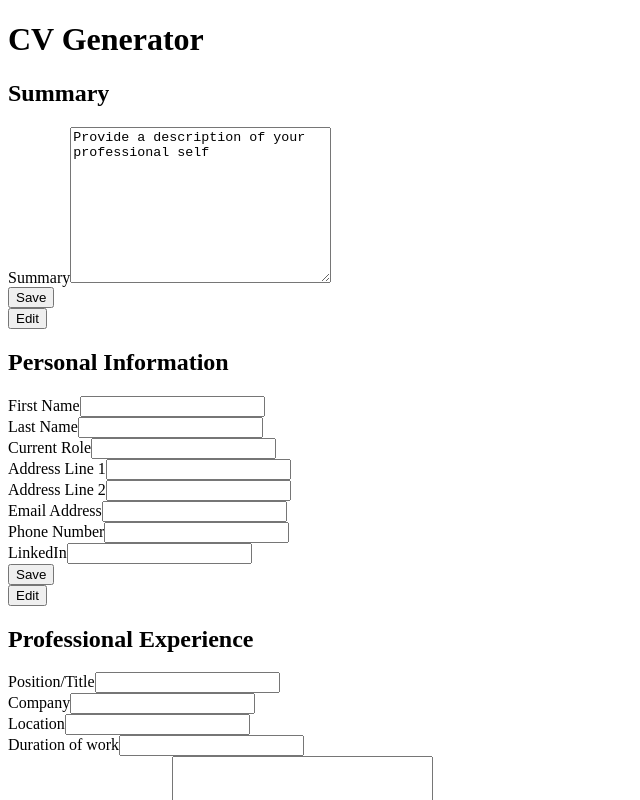
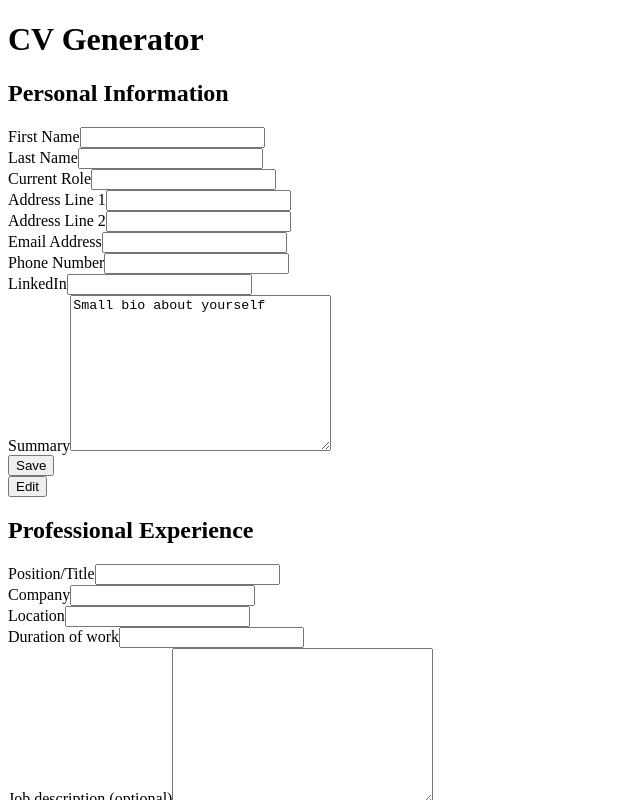
Before and after one commit to daniel-moderiano/cv-application, a React (Create React App) app: page / in a window 1280 px wide. Shown: the top 800 px of the page, without its empty margins (0-640 px from the left). Built offline with nearby package versions, Linux system fonts and the light colour scheme.

Commit message:
Move summary textarea to personalInfo.js and remove summaryForm.js

```diff
--- a/src/components/Main.js
+++ b/src/components/Main.js
@@ -1,7 +1,6 @@
 import React, { Component } from "react";
 import ResumeSection from "./ResumeSection";
 import Field from "./Field";
-import SummaryForm from "./SummaryForm";
 import PersonalInfoForm from "./PersonalInfoForm";
 import ProfessionalExpForm from "./ProfessionalExpForm";
 import EducationForm from "./EducationForm";
@@ -12,7 +11,6 @@ class Main extends Component {
     super(props);
 
     this.state = {
-      summary: {},
       personalInfo: {},
       professionalExp: {},
       education: {},
@@ -33,8 +31,6 @@ class Main extends Component {
     return (
       <main className="main">
 
-        <SummaryForm title={'Summary'} onSave={this.handleFormData}/>
-
         <PersonalInfoForm title={'Personal Information'} onSave={this.handleFormData} />
 
         <ProfessionalExpForm title={'Professional Experience'} onSave={this.handleFormData} />
--- a/src/components/PersonalInfoForm.js
+++ b/src/components/PersonalInfoForm.js
@@ -15,6 +15,7 @@ class PersonalInfoForm extends Component {
       email: "",
       phone: "",
       linkedin: "",
+      summary: "Small bio about yourself",
       disabled: false,
     };
 
@@ -118,6 +119,11 @@ class PersonalInfoForm extends Component {
               onChange={this.handleChange}
               disabled={this.state.disabled}
             />
+
+            <div className="field">
+              <label htmlFor="summary">Summary</label>
+              <textarea name="summary" id="summary" cols="30" rows="10" value={this.state.summary} onChange={this.handleChange} disabled={this.state.disabled}></textarea>
+            </div>
             <button type="submit">Save</button>
           </form>
           <button type="button" onClick={this.handleEdit}>Edit</button>
--- a/src/components/SummaryForm.js
+++ /dev/null
@@ -1,49 +0,0 @@
-import React, { Component } from "react";
-import ResumeSection from "./ResumeSection";
-
-class SummaryForm extends Component {
-  constructor(props) {
-    super(props);
-
-    this.state = {
-      summary: "Provide a description of your professional self",
-      disabled: false,
-    };
-
-    // Bind all methods
-    this.handleChange = this.handleChange.bind(this);
-    this.handleSubmit = this.handleSubmit.bind(this);
-    this.handleEdit = this.handleEdit.bind(this);
-
-  };
-
-  handleChange(event) {
-    this.setState({ [event.target.name]: event.target.value });
-  }
-
-  handleSubmit(event) {
-    event.preventDefault();
-    this.setState({ disabled: true });
-  }
-
-  handleEdit() {
-    this.setState({ disabled: false });
-  }
-
-  render() {
-    return (
-      <ResumeSection title={this.props.title}>
-          <form onSubmit={(event) => { this.handleSubmit(event); this.props.onSave(this.state, 'summary') }} className="form personal">
-            <div className="field">
-              <label htmlFor="summary">Summary</label>
-              <textarea name="summary" id="summary" cols="30" rows="10" value={this.state.summary} onChange={this.handleChange} disabled={this.state.disabled}></textarea>
-            </div>
-            <button type="submit">Save</button>
-          </form>
-          <button type="button" onClick={this.handleEdit}>Edit</button>
-      </ResumeSection>
-    );
-  }
-}
-
-export default SummaryForm;
```
